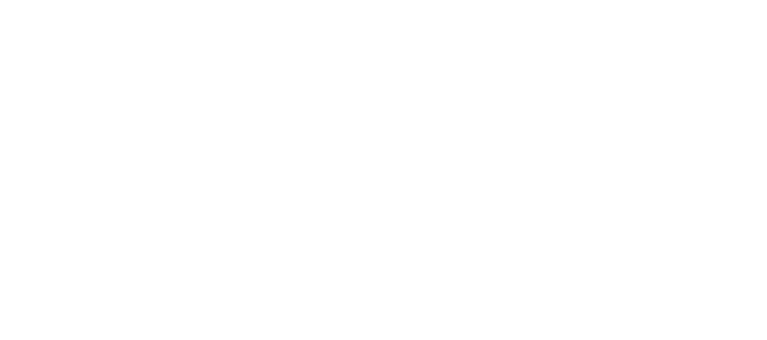
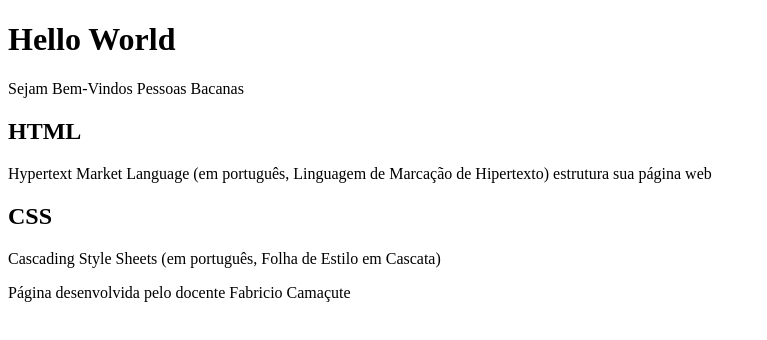
Before and after one commit to FabricioCamacute/projetocamacute, a plain HTML site: page index.html in a window 1280 px wide. Shown: the whole page, without its empty margins (0-767 px from the left). Drawn offline with Linux system fonts and the light colour scheme.

Commit message:
Atualização da página

```diff
--- a/index.html
+++ b/index.html
@@ -6,6 +6,27 @@
     <title>projetocamacute</title>
 </head>
 <body>
+    <header>
+        <h1>Hello World</h1>
+        <p>Sejam Bem-Vindos Pessoas Bacanas</p>
 
+    </header>
+
+    <section>
+        <h2>HTML</h2>
+        <p>Hypertext Market Language (em português, Linguagem de Marcação de Hipertexto) estrutura sua página web</p>
+
+        <h2>CSS</h2>
+        <p>Cascading Style Sheets (em português, Folha de Estilo em Cascata)</p>
+    </section>
+
+
+    <footer>
+
+
+
+        <p>Página desenvolvida pelo docente Fabricio Camaçute</p>
+
+    </footer>
 </body>
 </html>
```
